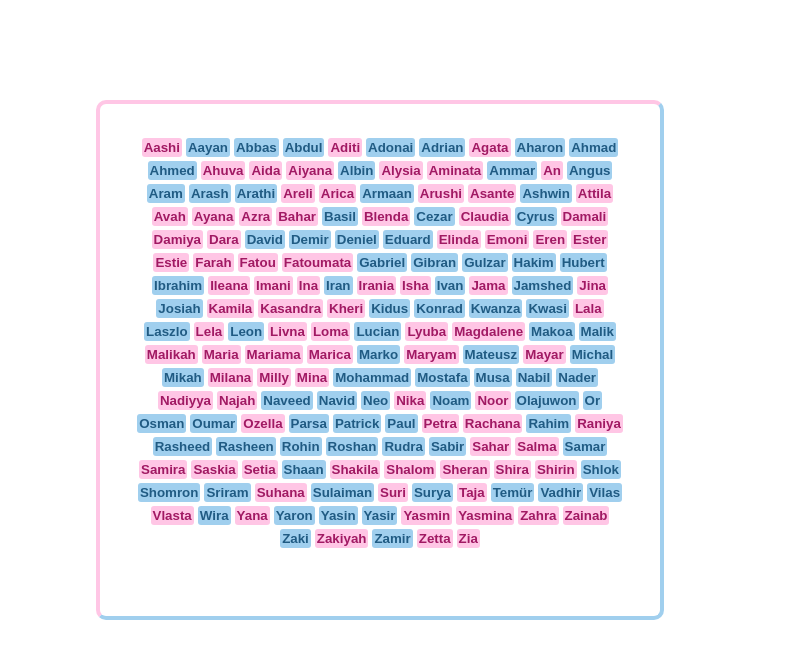
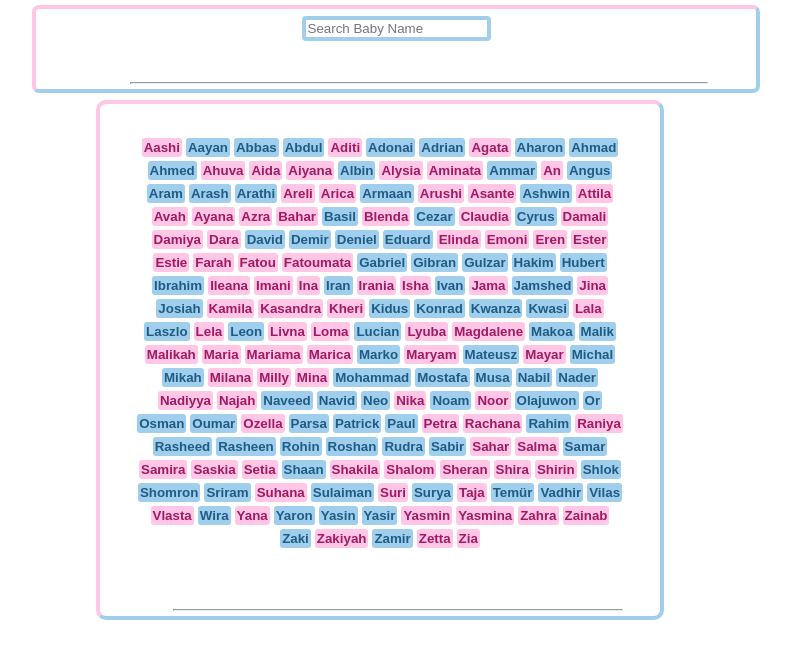
Before and after one commit to yunusfirat/baby-names-react, a React (Create React App) app: page / in a window 1280 px wide. Shown: the top 658 px of the page, without its empty margins (288-1079 px from the left). Built offline with nearby package versions, Linux system fonts and the light colour scheme.

Commit message:
Level 2 Completed

```diff
--- a/src/App.css
+++ b/src/App.css
@@ -72,10 +72,35 @@
   cursor: pointer;
 }
 
+.input-style {
+  border-top: #FFC6E5 solid 4px;
+  border-left: #FFC6E5 solid 4px ;
+  border-right: #A0CFEE solid 4px;
+  border-bottom: #A0CFEE solid 4px;
+  height: 5rem;
+  width: 45rem;
+  position: absolute;
+  left: 25%;
+  margin-top: 5px;
+  border-radius: 7px;
+}
+input {
+  margin-top: 7px;
+  border: #A0CFEE solid 4px;
+  border-radius: 4px;
+}
 
+hr {
+  width: 80%;
+  position: absolute;
+  bottom: -3px;
+  left:13%;
+}
 
-
-
+.move-up {
+  transition-delay: .1s;
+  transform: translateY(-437px);
+}
 
 
 
--- a/src/App.js
+++ b/src/App.js
@@ -1,9 +1,14 @@
+import React, { useState } from "react";
 import "./App.css";
 import BabyNameList from "./BabyNameList";
+import SearchBaby from "./SearchBaby";
 function App() {
+  const [ input, SetInput ] = useState("");
   return (
     <div className="App">
-      <BabyNameList />
+
+      <SearchBaby  input = {input} setInput = {SetInput} />
+      <BabyNameList input = {input} />
     </div>
   );
 }
--- a/src/BabyNameList.js
+++ b/src/BabyNameList.js
@@ -1,24 +1,21 @@
 import React from "react";
 import Data from "./babyNamesData.json";
 import SingleBaby from "./SingleBaby";
-const BabyNameList = () => {
+const BabyNameList = ( { input } ) => {
     const sortedBabies = Data.sort(function(a, b){
-        if(a.name < b.name) {
-             return -1;
-            }
-        if(a.firstname > b.firstname){
-            return 1;
-         }
-            return 0;
-    });
+     return (
+            a.name < b.name ? -1 : 1 || 0 );
+    }).filter((baby) => input !== "" ? baby.name.toLocaleLowerCase().includes(input.toLocaleLowerCase()) : baby);
+
     return (
         <div className="container">
             <div className="buttons">
             {sortedBabies.map((baby) => {
                 return(
-                    <SingleBaby baby={baby} />
+                    <SingleBaby key={baby.id} baby={baby} />
                 );
             })}
+            <hr className={input.length > 1 ? "move-up" : null } />
         </div>
         </div>
     );
--- /dev/null
+++ b/src/SearchBaby.js
@@ -0,0 +1,22 @@
+import React from "react";
+
+
+const SearchBaby = ({ input, setInput }) => {
+
+    const search = (event) => {
+        setInput(event.target.value);
+    };
+
+    return (
+        <div className="input-style">
+            <input
+            onChange={search}
+            value={input}
+            placeholder="Search Baby Name"
+            id="searchbaby"/>
+            <hr/>
+        </div>
+    );
+};
+
+export default SearchBaby;
--- a/src/SingleBaby.js
+++ b/src/SingleBaby.js
@@ -1,11 +1,10 @@
 import React from "react";
 
 const SingleBaby = ({ baby }) => {
-    const { id, name, sex } = baby;
+    const {  name, sex } = baby;
     return (
         <>
         <button
-        key={id}
         className = {sex === "f" ? "female-btn" : "male-btn"}>{name}</button>
         </>
     );
```
